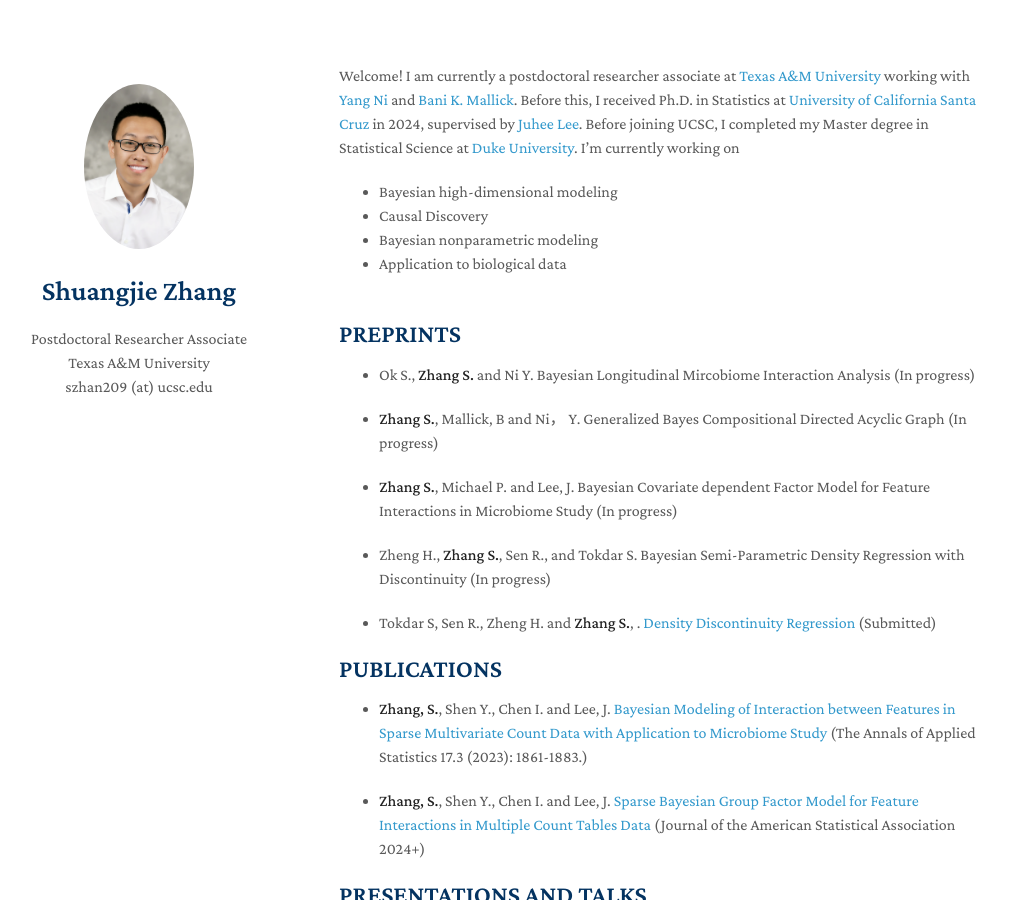
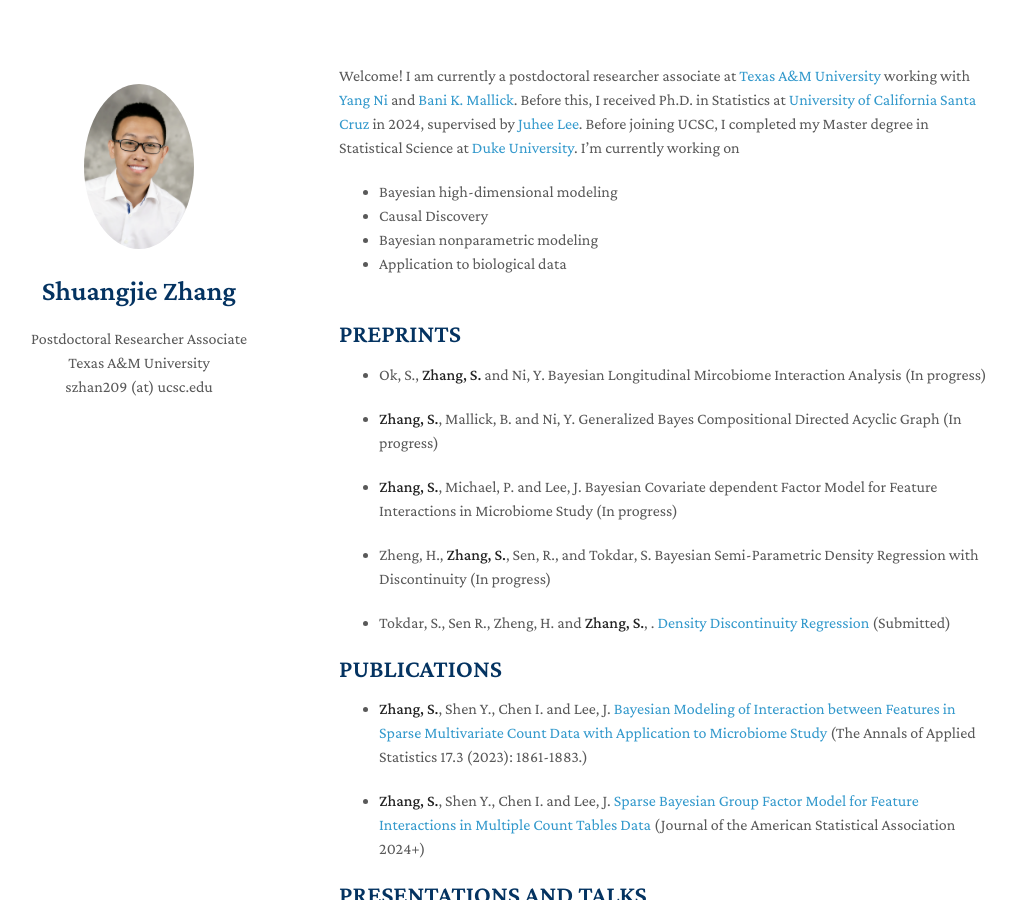
Before and after one commit to shuang-jie/shuang-jie.github.io, a Jekyll site: the page built from index.md, in a window 1280 px wide and 900 px high. Shown: the whole window, without its empty margins (131-1147 px from the left). Built offline with Jekyll 4.4.1, drawn with Linux system fonts in a browser that asks for light colours; nearby versions of some CDN libraries; a style sheet for code colours, icons or effects is not loaded.

```diff
--- a/index.md
+++ b/index.md
@@ -13,15 +13,15 @@ Welcome! I am currently a postdoctoral researcher associate at [Texas A&M Univer
 
 ## PREPRINTS
 
-* Ok S., **Zhang S.** and Ni Y. Bayesian Longitudinal Mircobiome Interaction Analysis (In progress)
+* Ok, S., **Zhang, S.** and Ni, Y. Bayesian Longitudinal Mircobiome Interaction Analysis (In progress)
 
-* **Zhang S.**, Mallick, B and Ni， Y. Generalized Bayes Compositional Directed Acyclic Graph (In progress)
+* **Zhang, S.**, Mallick, B. and Ni, Y. Generalized Bayes Compositional Directed Acyclic Graph (In progress)
 
-* **Zhang S.**, Michael P. and Lee, J. Bayesian Covariate dependent Factor Model for Feature Interactions in Microbiome Study (In progress)
+* **Zhang, S.**, Michael, P. and Lee, J. Bayesian Covariate dependent Factor Model for Feature Interactions in Microbiome Study (In progress)
 
-* Zheng H., **Zhang S.**, Sen R., and Tokdar S. Bayesian Semi-Parametric Density Regression with Discontinuity (In progress)
+* Zheng, H., **Zhang, S.**, Sen, R., and Tokdar, S. Bayesian Semi-Parametric Density Regression with Discontinuity (In progress)
 
-* Tokdar S, Sen R., Zheng H. and **Zhang S.**, . [Density Discontinuity Regression](https://arxiv.org/abs/2507.05581) (Submitted)
+* Tokdar, S., Sen R., Zheng, H. and **Zhang, S.**, . [Density Discontinuity Regression](https://arxiv.org/abs/2507.05581) (Submitted)
 
 
 ## PUBLICATIONS
```
